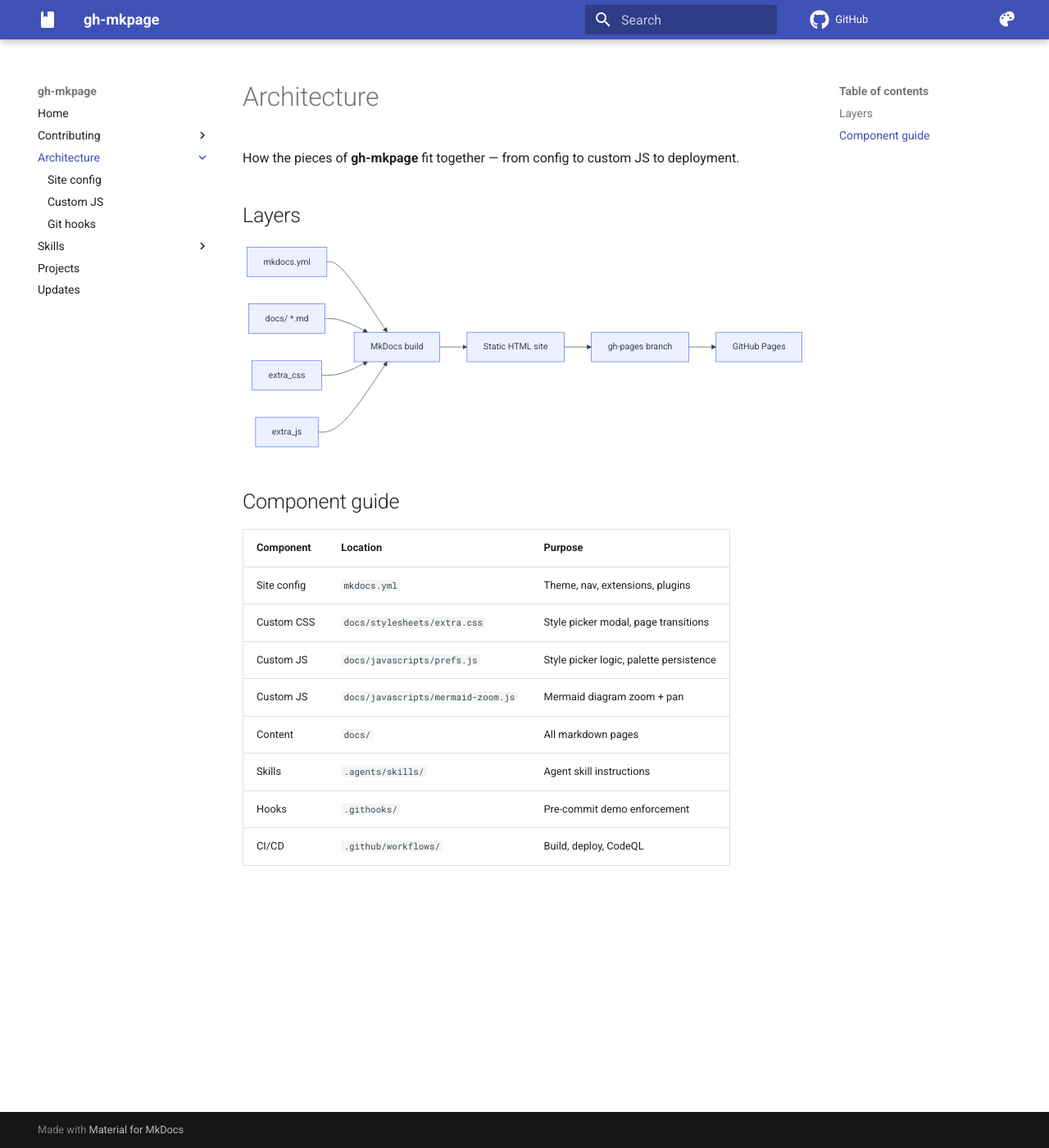
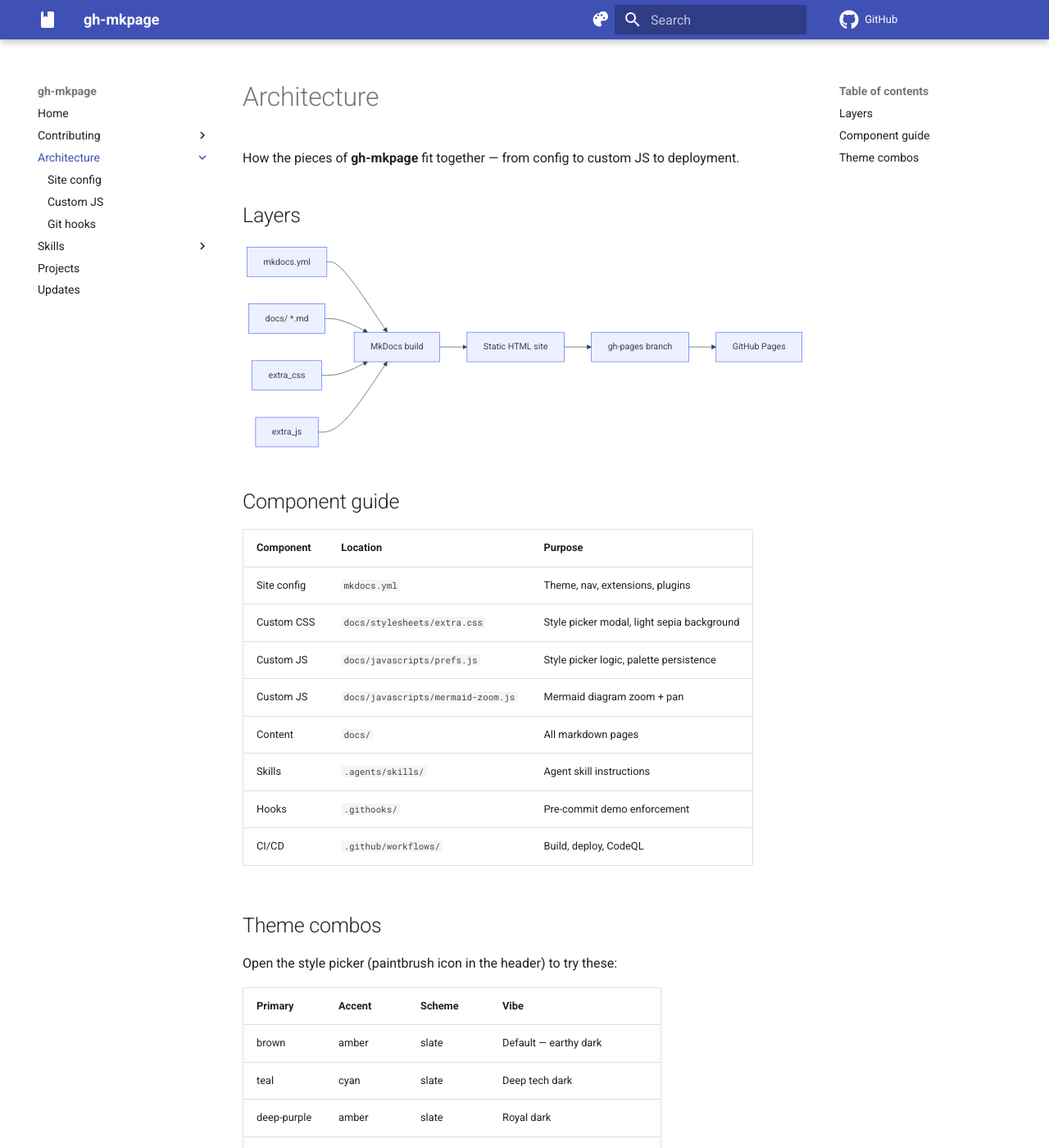
Before and after one commit to mibracy/gh-mkpage, an MkDocs documentation site: the page built from docs/architecture/index.md, in a window 1280 px wide and 1400 px high. Shown: the whole window at 82% size. Built offline with MkDocs 1.6.1 and Material for MkDocs 9.7.7, drawn with Linux system fonts in a browser that asks for light colours; comment, search, counter and statistics services are not loaded; some of the changed text lies outside the part shown.

Commit message:
Pin style-picker button before .md-search (stable anchor) + sepia light bg + theme combo examples

```diff
--- a/docs/architecture/index.md
+++ b/docs/architecture/index.md
@@ -20,10 +20,25 @@
 | Component | Location | Purpose |
 |-----------|----------|---------|
 | Site config | `mkdocs.yml` | Theme, nav, extensions, plugins |
-| Custom CSS | `docs/stylesheets/extra.css` | Style picker modal, page transitions |
+| Custom CSS | `docs/stylesheets/extra.css` | Style picker modal, light sepia background |
 | Custom JS | `docs/javascripts/prefs.js` | Style picker logic, palette persistence |
 | Custom JS | `docs/javascripts/mermaid-zoom.js` | Mermaid diagram zoom + pan |
 | Content | `docs/` | All markdown pages |
 | Skills | `.agents/skills/` | Agent skill instructions |
 | Hooks | `.githooks/` | Pre-commit demo enforcement |
 | CI/CD | `.github/workflows/` | Build, deploy, CodeQL |
+
+## Theme combos
+
+Open the style picker (paintbrush icon in the header) to try these:
+
+| Primary | Accent | Scheme | Vibe |
+|---------|--------|--------|------|
+| brown | amber | slate | Default — earthy dark |
+| teal | cyan | slate | Deep tech dark |
+| deep-purple | amber | slate | Royal dark |
+| blue-grey | light-blue | slate | Muted professional |
+| brown | amber | default | Default — warm light (sepia bg) |
+| blue | orange | default | Clean light with pop |
+| green | lime | default | Fresh light |
+| red | orange | default | Warm light |
--- a/docs/javascripts/prefs.js
+++ b/docs/javascripts/prefs.js
@@ -186,9 +186,9 @@
   wrapper.innerHTML = '<svg xmlns="http://www.w3.org/2000/svg" viewBox="0 0 24 24" width="20" height="20"><path fill="currentColor" d="M12 2C6.49 2 2 6.49 2 12s4.49 10 10 10c1.38 0 2.5-1.12 2.5-2.5 0-.61-.23-1.16-.59-1.59-.36-.42-.59-1.16-.59-1.91 0-1.38 1.12-2.5 2.5-2.5H18c3.31 0 6-2.69 6-6 0-4.96-4.49-9-10-9zm-5.5 9c-.83 0-1.5-.67-1.5-1.5S5.67 8 6.5 8 8 8.67 8 9.5 7.33 11 6.5 11zm3-4C8.67 7 8 6.33 8 5.5S8.67 4 9.5 4s1.5.67 1.5 1.5S10.33 7 9.5 7zm5 0c-.83 0-1.5-.67-1.5-1.5S13.67 4 14.5 4s1.5.67 1.5 1.5S15.33 7 14.5 7zm3.5 4c-.83 0-1.5-.67-1.5-1.5S17.17 8 18 8s1.5.67 1.5 1.5S18.83 11 18 11z"/></svg>';
   wrapper.addEventListener("click", P.openModal);
 
-  var paletteForm = header.querySelector('.md-header__option[data-md-component="palette"]');
-  if (paletteForm) {
-    header.insertBefore(wrapper, paletteForm);
+  var search = header.querySelector(".md-search");
+  if (search) {
+    header.insertBefore(wrapper, search);
   } else {
     header.appendChild(wrapper);
   }
--- a/docs/stylesheets/extra.css
+++ b/docs/stylesheets/extra.css
@@ -115,3 +115,7 @@
   color: var(--md-primary-bg-color);
   border-color: var(--md-primary-fg-color);
 }
+
+[data-md-color-scheme="default"] {
+  --md-default-bg-color: #faf0dc;
+}
```
